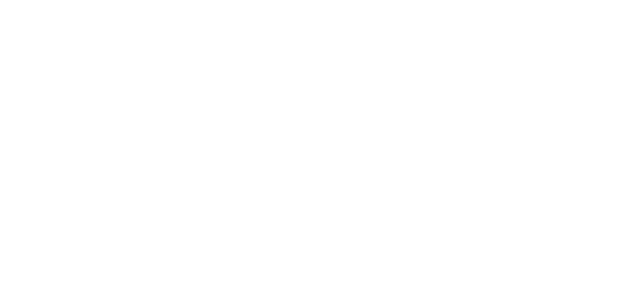
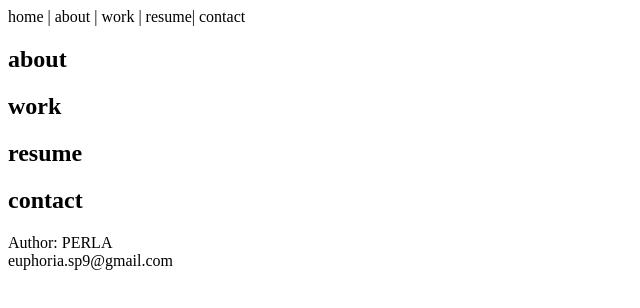
Before and after one commit to Arminvi/checkpointhtml, a plain HTML site: page index.html in a window 1280 px wide. Shown: the whole page, without its empty margins (0-640 px from the left). Drawn offline with Linux system fonts and the light colour scheme.

Commit message:
3rd push

```diff
--- a/index.html
+++ b/index.html
@@ -6,6 +6,21 @@
     <title>Document</title>
 </head>
 <body>
+    <nav>
+    <a>home</a> |
+    <a>about</a> |
+    <a>work</a> |
+    <a>resume</a>|
+    <a>contact</a>
 
+  </nav>
+  <h2>about</h2>
+<h2>work</h2>
+<h2>resume</h2>
+<h2>contact</h2>
+<footer>
+  <p>Author: PERLA<br>
+  <a>euphoria.sp9@gmail.com</a></p>
+</footer>
 </body>
 </html>
```
